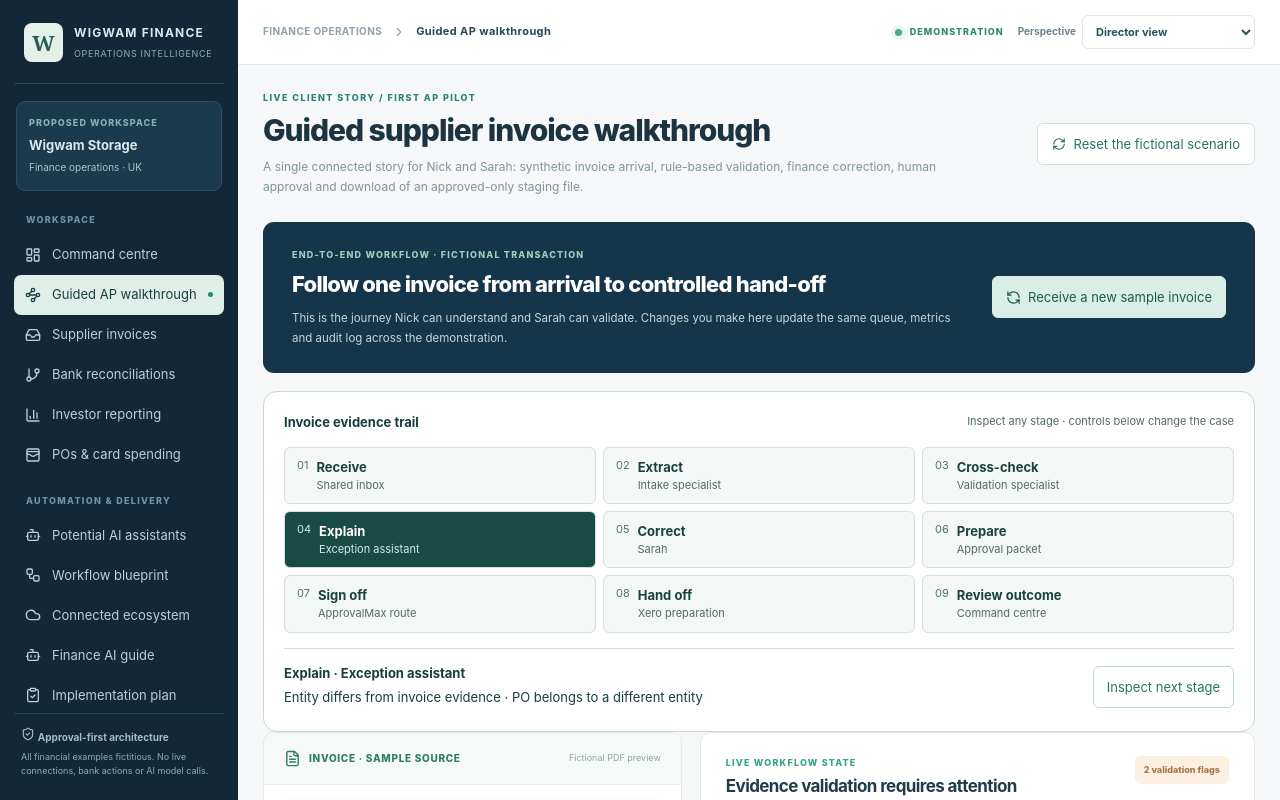
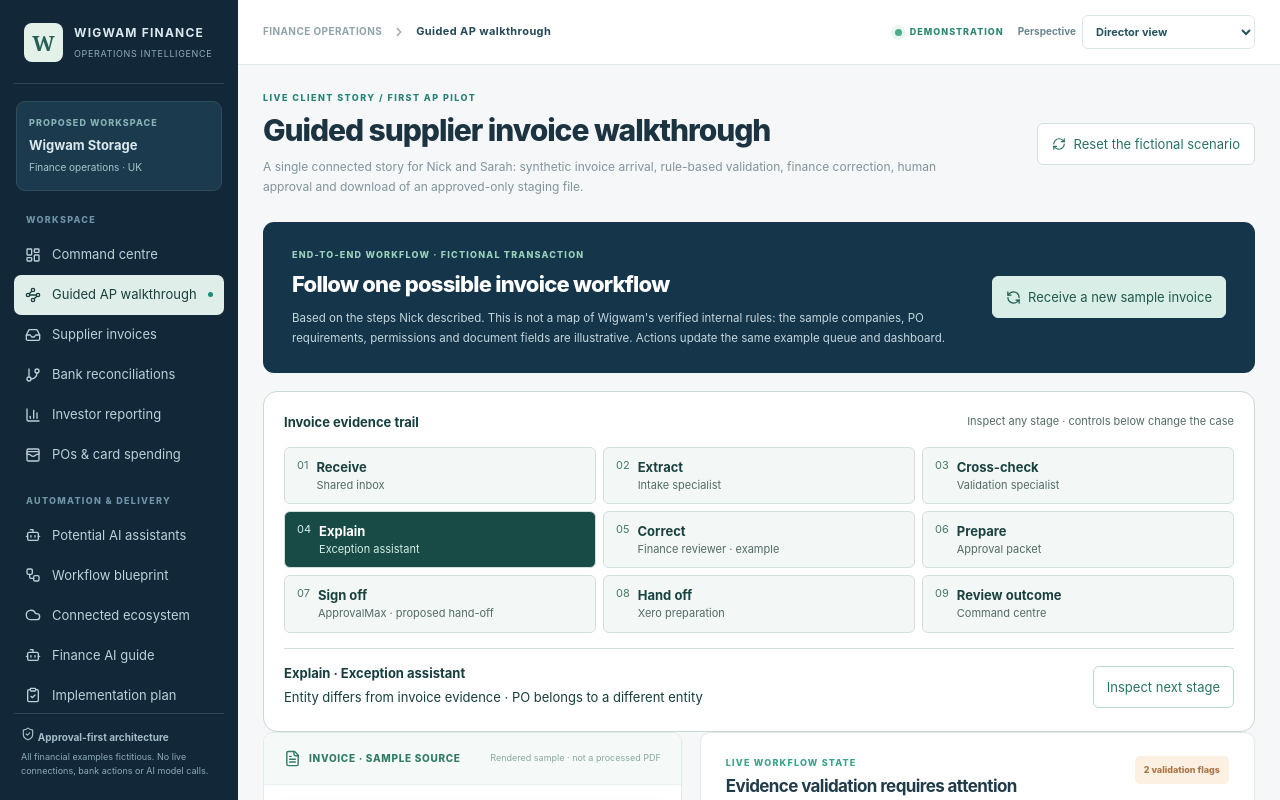
Before and after one commit to sastree14/AI-Demonstration, a Next.js app: page /demos/wigwam-finance in a window 1280 px wide. Both pictures are taken after a click on the button "Run guided AP walkthrough". Shown: the top 800 px of the page. Built offline with nearby package versions, Linux system fonts and the light colour scheme.

Commit message:
Reframe guided walkthrough as illustrative without assuming PO, approval roles or Xero import specifications

```diff
--- a/app/demos/wigwam-finance/GuidedJourney.tsx
+++ b/app/demos/wigwam-finance/GuidedJourney.tsx
@@ -20,9 +20,9 @@ export default function GuidedJourney({invoices,selected,role,create,pick,patch,
   ["Extract","Intake specialist",selected?selected.supplier+" · "+selected.number+" · net "+money(selected.amount)+" + VAT "+money(selected.vat):"No document selected."],
   ["Cross-check","Validation specialist",selected?"Compare "+entityName(selected.sourceCompany)+" on the document with "+entityName(selected.assignedCompany)+" in the ledger and "+(selected.poId||"the missing PO")+".":"Waiting for source evidence."],
   ["Explain","Exception assistant",issues.length?issues.join(" · "):"The current evidence passes the sample checks."],
-  ["Correct","Sarah",selected?"The proposed ledger is "+entityName(selected.assignedCompany)+". Sarah can correct the company against the supplier document below.":"Select an invoice first."],
+  ["Correct","Finance reviewer · example",selected?"The proposed ledger is "+entityName(selected.assignedCompany)+". An authorised finance reviewer could correct it against the document; actual responsibilities are unconfirmed.":"Select an invoice first."],
   ["Prepare","Approval packet",selected?"Packet: "+selected.number+" · "+(selected.poId||"PO exception")+" · "+money(selected.amount)+". Run checks before requesting sign-off.":"Waiting for a validated packet."],
-  ["Sign off","ApprovalMax route",selected?.status==="approved"?"Controller decision recorded in this browser.":"The authorised reviewer must record a separate decision."],
+  ["Sign off","ApprovalMax · proposed hand-off",selected?.status==="approved"?"Example Controller decision recorded in this browser.":"The actual approval matrix and integration must be confirmed with Wigwam."],
   ["Hand off","Xero preparation",selected?.staged?"Approved staging file prepared for the bookkeeper.":"The CSV is available only after a human approval."],
   ["Review outcome","Command centre",selected?.staged?"The shared queue and audit trail now show the approved file.":"The dashboard follows each change to this invoice."]
  ];
@@ -31,7 +31,7 @@ export default function GuidedJourney({invoices,selected,role,create,pick,patch,
  const actionable=selected?.status!=="approved"&&selected?.status!=="rejected"&&!selected?.staged;
  return <div className={s.journey}>
   <div className={s.summary}>
-   <div><p className={s.eyebrow}>END-TO-END WORKFLOW · FICTIONAL TRANSACTION</p><h2>Follow one invoice from arrival to controlled hand-off</h2><p>This is the journey Nick can understand and Sarah can validate. Changes you make here update the same queue, metrics and audit log across the demonstration.</p></div>
+   <div><p className={s.eyebrow}>END-TO-END WORKFLOW · FICTIONAL TRANSACTION</p><h2>Follow one possible invoice workflow</h2><p>Based on the steps Nick described. This is not a map of Wigwam's verified internal rules: the sample companies, PO requirements, permissions and document fields are illustrative. Actions update the same example queue and dashboard.</p></div>
    <button onClick={()=>{setInspect(null);create()}} className={s.primary}><RefreshCcw size={15}/> Receive a new sample invoice</button>
   </div>
   <section className={s.story}><div className={s.storyHead}><strong>Invoice evidence trail</strong><small>Inspect any stage · controls below change the case</small></div>
@@ -42,7 +42,7 @@ export default function GuidedJourney({invoices,selected,role,create,pick,patch,
   </section>
   <div className={s.columns}>
    <div className={s.document}>
-    <div className={s.documentHeader}><span><FileText size={17}/> INVOICE · SAMPLE SOURCE</span><span>Fictional PDF preview</span></div>
+    <div className={s.documentHeader}><span><FileText size={17}/> INVOICE · SAMPLE SOURCE</span><span>Rendered sample · not a processed PDF</span></div>
     {selected?<div className={s.paper}>
      <div className={s.paperTop}><span>SUPPLIER DOCUMENT</span><strong>Invoice</strong></div>
      <h3>{selected.supplier}</h3>
@@ -57,16 +57,16 @@ export default function GuidedJourney({invoices,selected,role,create,pick,patch,
     <div className={s.panelHeader}><div><p className={s.eyebrow}>LIVE WORKFLOW STATE</p><h3>{completed?"Prepared for controlled accounting hand-off":current==="approval"?"Human approval required":current==="staging"?"Signed off — awaiting export":current==="exceptions"?"Evidence validation requires attention":"Review the sample invoice"}</h3></div><span className={completed?s.success:issues.length?s.attention:s.neutral}>{completed?"Staged only":issues.length?issues.length+" validation flags":"No validation flags"}</span></div>
     <label className={s.label}>Selected fictional invoice<select aria-label="Guided invoice" value={selected?.id||""} onChange={e=>pick(e.target.value)}>{invoices.filter(x=>x.status!=="rejected").map(x=><option value={x.id} key={x.id}>{x.number} · {x.supplier}</option>)}</select></label>
     <div className={s.statusGrid}><div><small>Approval state</small><strong>{selected?.status==="approved"?"Controller approved":selected?.status==="pending_approval"?"Pending sign-off":selected?.status==="needs_review"?"Manual exception":selected?.status==="rejected"?"Rejected":"Received"}</strong></div><div><small>Xero record</small><strong>{selected?.staged?"CSV prepared":"Not posted / not exported"}</strong></div></div>
-    <div className={s.sectionTitle}><span>01</span><strong>Validate the extracted evidence</strong></div>
+    <div className={s.sectionTitle}><span>01</span><strong>Check illustrative invoice evidence</strong></div>
     <div className={s.formGrid}>
      <label className={s.label}>Bookkeeping legal entity<select aria-label="Guided legal entity" value={selected?.assignedCompany||"operating"} disabled={!actionable||role!=="controller"} onChange={e=>patch({assignedCompany:e.target.value as EntityId,exceptionApproved:false,status:"received"},"Guided correction of legal entity")}>{entities.map(x=><option key={x.id} value={x.id}>{x.name}</option>)}</select></label>
      <label className={s.label}>Purchase order in Monday.com<select aria-label="Guided PO reference" value={selected?.poId||""} disabled={!actionable||role!=="controller"} onChange={e=>patch({poId:e.target.value,exceptionApproved:false,status:"received"},"Guided correction of PO reference")}><option value="">No PO reference</option>{purchaseOrders.map(p=><option value={p.id} key={p.id}>{p.id} · {p.supplier} · {entityName(p.entity)}</option>)}</select></label>
     </div>
     {issues.length?<div className={s.issueList}>{issues.map(x=><div key={x}><ShieldAlert size={15}/>{x}</div>)}</div>:<div className={s.valid}><CheckCircle2 size={16}/> Entity, PO, supplier and duplicate validation checks pass.</div>}
-    <p className={s.hint}>Wrong-company, duplicate or supplier/PO mismatch cannot be waived. Switch to Financial Controller to correct the underlying evidence before progressing.</p>
+    <p className={s.hint}>Sample policy: this demo flags a missing PO. Wigwam may exempt certain types of spend; that rule, the entity structure and any tolerance must be agreed with its finance team. In this example, wrong-company and duplicate errors cannot be waived.</p>
     <button className={s.secondary} disabled={!actionable||role!=="controller"} onClick={validate}><ShieldCheck size={16}/> Run checks & prepare approval</button>
     <div className={s.rule}/>
-    <div className={s.sectionTitle}><span>02</span><strong>Finance Controller decision</strong></div>
+    <div className={s.sectionTitle}><span>02</span><strong>Simulated reviewer decision</strong></div>
     <div className={s.role}>
      <div><strong>Current perspective</strong><small>{role==="director"?"Director · view only":"Financial Controller · simulated authority"}</small></div>
      <button onClick={()=>changeRole(role==="director"?"controller":"director")}>{role==="director"?"Switch to Controller":"Switch to Director"} <ArrowRight size={14}/></button>
@@ -76,19 +76,19 @@ export default function GuidedJourney({invoices,selected,role,create,pick,patch,
      <button className={s.outline} disabled={role!=="controller"||!actionable||selected.exceptionApproved} onClick={acceptException}><ClipboardCheck size={15}/> Accept eligible documented exception</button>
     </div>}
     <button className={s.primary} onClick={approve} disabled={!selected||!canApprove(selected,invoices,role)}><CheckCircle2 size={16}/> Record human approval</button>
-    <p className={s.hint}>Approval is a separate manual action and only possible in the simulated Controller perspective. Nothing triggers a bank payment.</p>
+    <p className={s.hint}>The Controller selector only demonstrates human-in-the-loop controls; it does not assert that Sarah personally has this approval authority. Nothing triggers a bank payment.</p>
     <div className={s.rule}/>
-    <div className={s.sectionTitle}><span>03</span><strong>Prepare a verified Xero staging file</strong></div>
+    <div className={s.sectionTitle}><span>03</span><strong>Prepare a sample accounting hand-off CSV</strong></div>
     <button className={s.primary} onClick={stage} disabled={!selected||!canStage(selected,invoices,role)}><FileDown size={16}/> Download approved invoice CSV</button>
     {completed&&<div className={s.valid}><CheckCircle2 size={16}/> Approved-only CSV prepared. <button className={s.link} onClick={openDashboard}>View updated command centre</button></div>}
-    <p className={s.hint}>Export records only after the human decision. This demo never posts a bill to Xero or creates payment instructions.</p>
+    <p className={s.hint}>The CSV is a generic demonstration artifact, not a validated Xero import format. This demo never posts a bill to Xero or creates payment instructions.</p>
     <button className={s.link} onClick={openQueue}>Open detailed accounts payable queue <ArrowRight size={14}/></button>
    </div>
   </div>
   <div className={s.outcomes}>
-   <div><span className={s.eyebrow}>BEFORE · CURRENT PROCESS DESCRIBED BY NICK</span><h3>Five disconnected hand-offs</h3><p>Email PDFs → Hubdoc → Xero → ApprovalMax, with manual checks for missing PO references and incorrect company assignment.</p></div>
+   <div><span className={s.eyebrow}>CURRENT CONTEXT · CONFIRMED BY NICK</span><h3>Manual work around the invoice route</h3><p>Nick described supplier PDFs received by shared email, then Hubdoc, Xero and ApprovalMax, with manual processing, missing POs and incorrect company details. Exact manual steps remain to be mapped.</p></div>
    <ArrowRight size={23} className={s.outcomesArrow}/>
-   <div><span className={s.eyebrow}>AFTER · PROPOSED CONTROLLED PILOT</span><h3>One auditable review journey</h3><p>Document evidence, automatic checks, an exception queue, explicit Controller approval and an approved-only Xero staging file.</p></div>
+   <div><span className={s.eyebrow}>POSSIBLE PILOT · FOR DISCUSSION</span><h3>A configurable review journey</h3><p>Illustrative document checks, exception handling, human sign-off and a generic staging CSV. We would reuse and configure existing capabilities before introducing new software.</p></div>
   </div>
   <div className={s.locked}><LockKeyhole size={17}/> <span>In production, real role permissions, source-linked extraction, API connectivity and Xero/ApprovalMax verification would be developed separately. This publicly accessible demonstration uses fictional data.</span></div>
  </div>;
```
